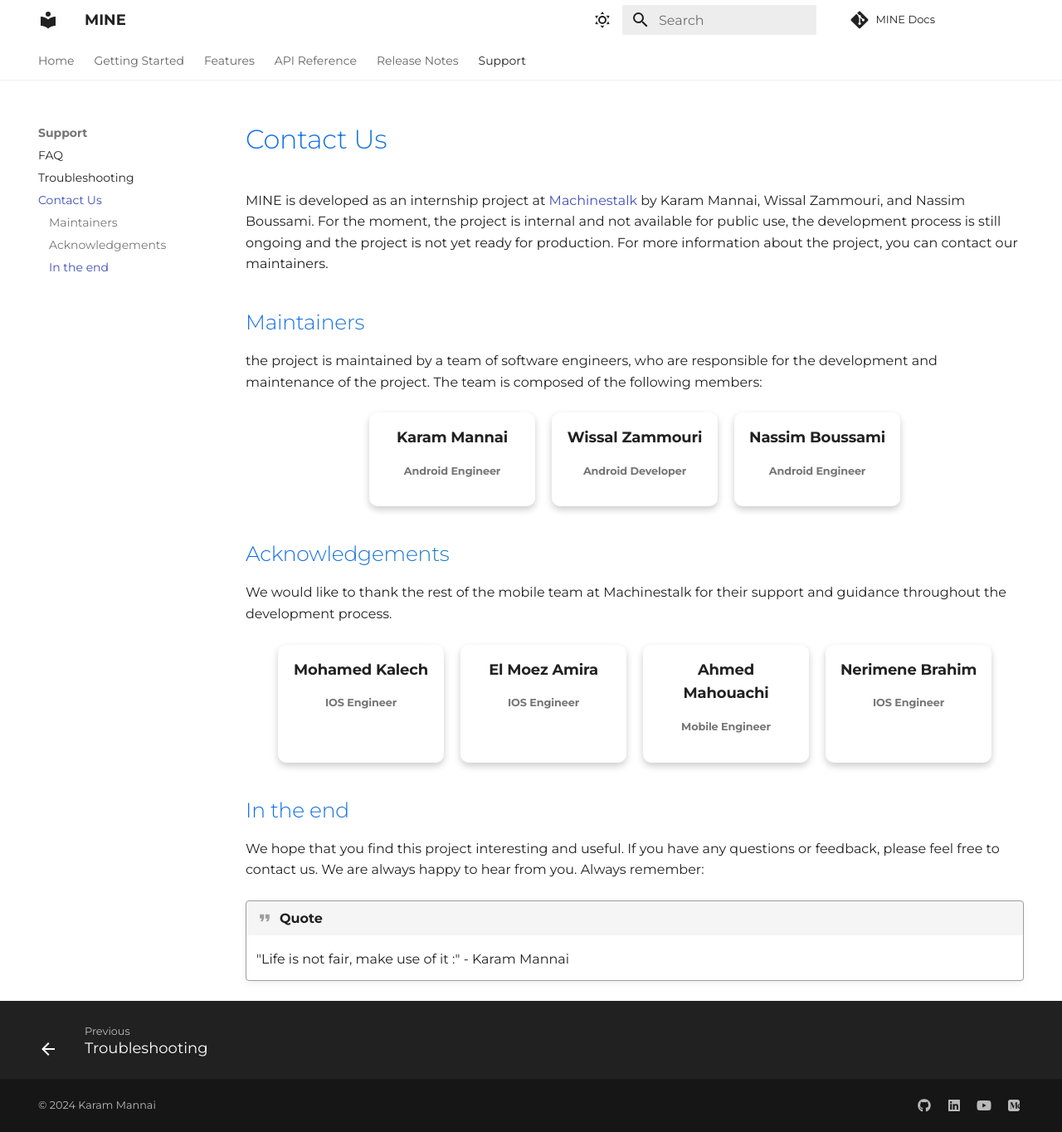
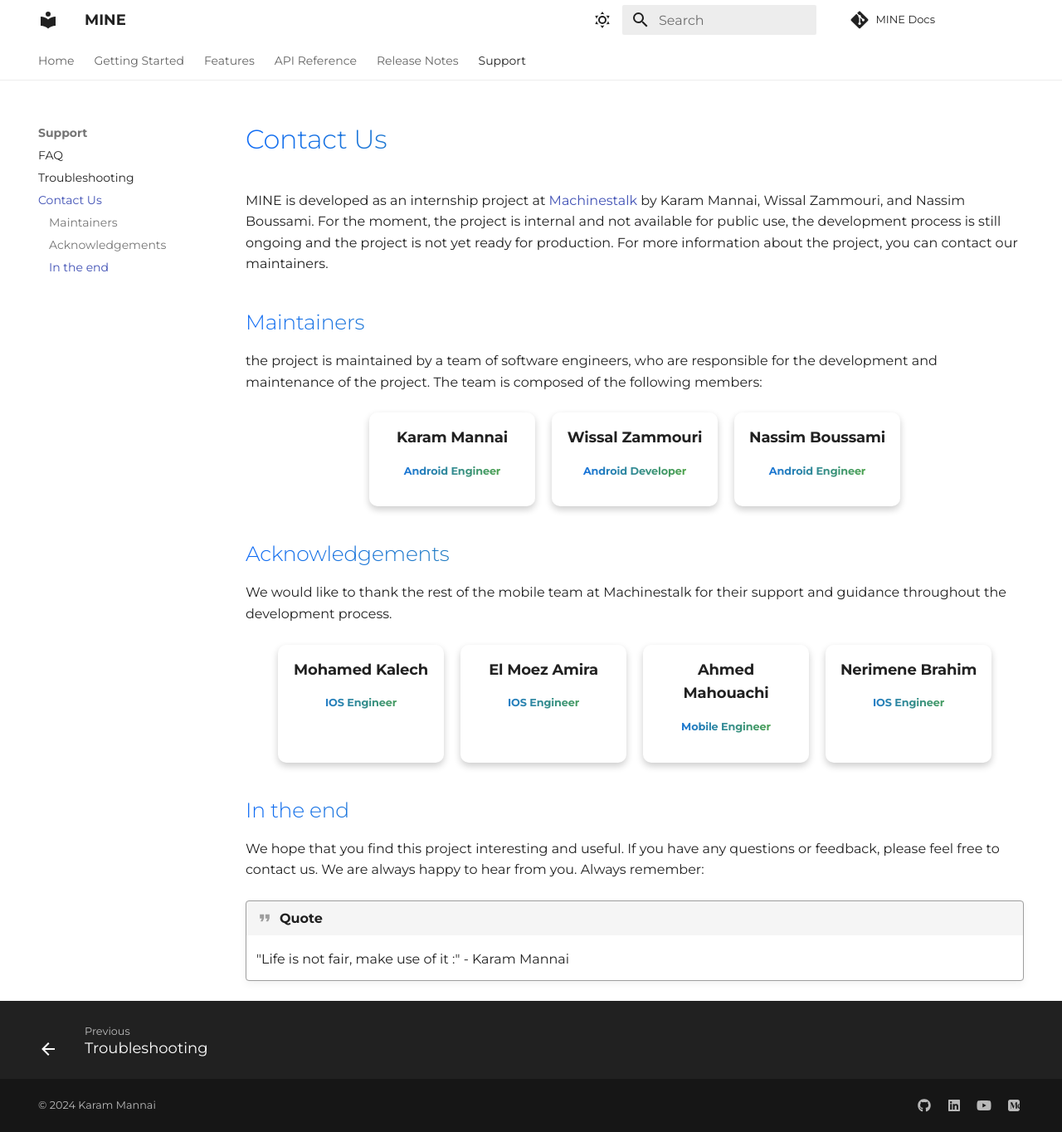
Before and after one commit to KvRae/MINE-Docs, an MkDocs documentation site: the page built from docs/support/contact_us.md, in a window 1280 px wide and 1364 px high. Shown: the whole window at 83% size. Built offline with MkDocs 1.6.1 and Material for MkDocs 9.7.7, drawn with Linux system fonts in a browser that asks for light colours; comment, search, counter and statistics services are not loaded.

Commit message:
h6 on css

```diff
--- a/docs/assets/css/mine.css
+++ b/docs/assets/css/mine.css
@@ -1,4 +1,4 @@
-h1, h2, h3, h5 {
+h1, h2, h3, h5, h6 {
     background: linear-gradient(to right, #106cf6, #56ab2f);
     -webkit-background-clip: text;
     -webkit-text-fill-color: transparent;
```
